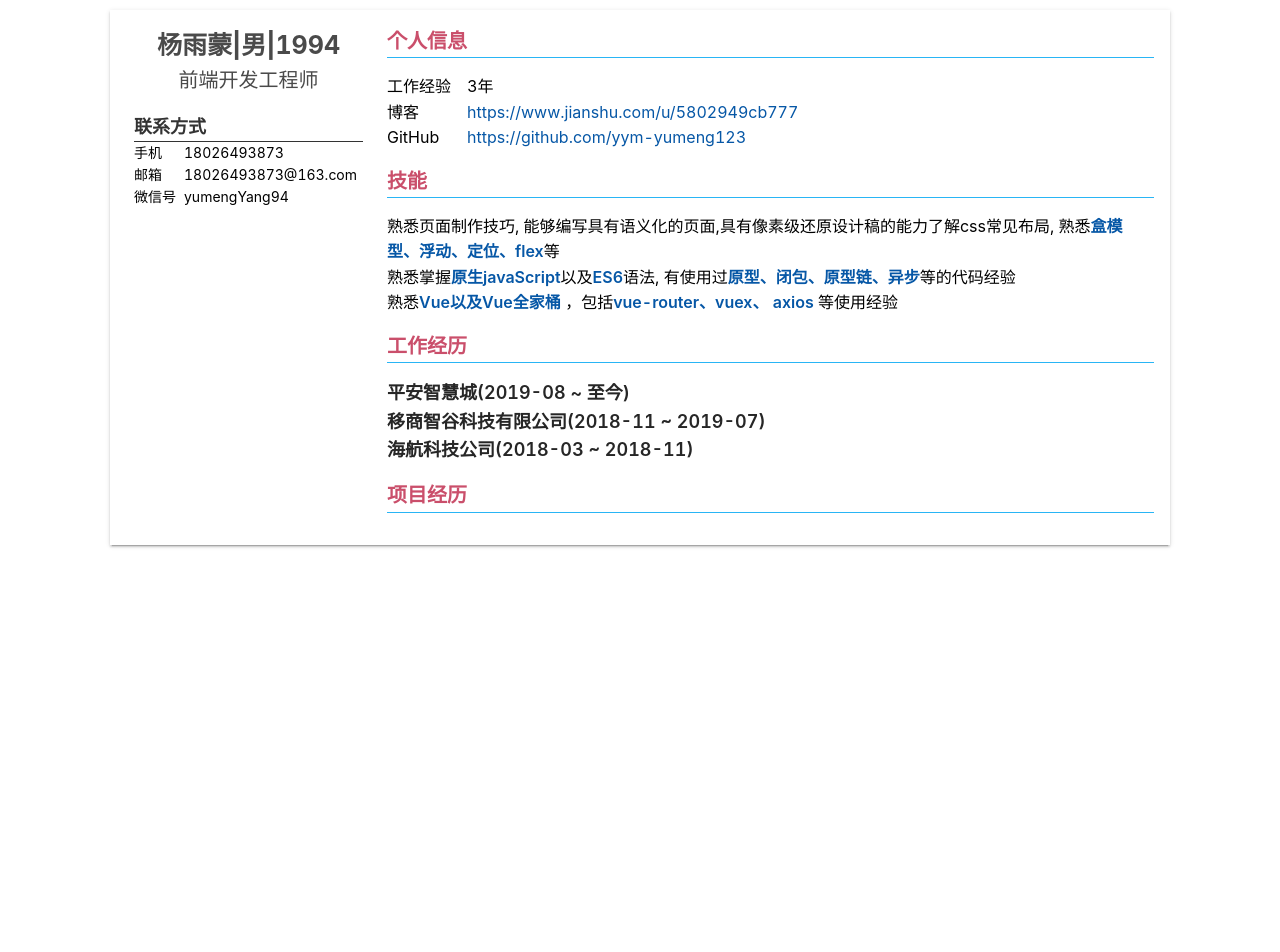
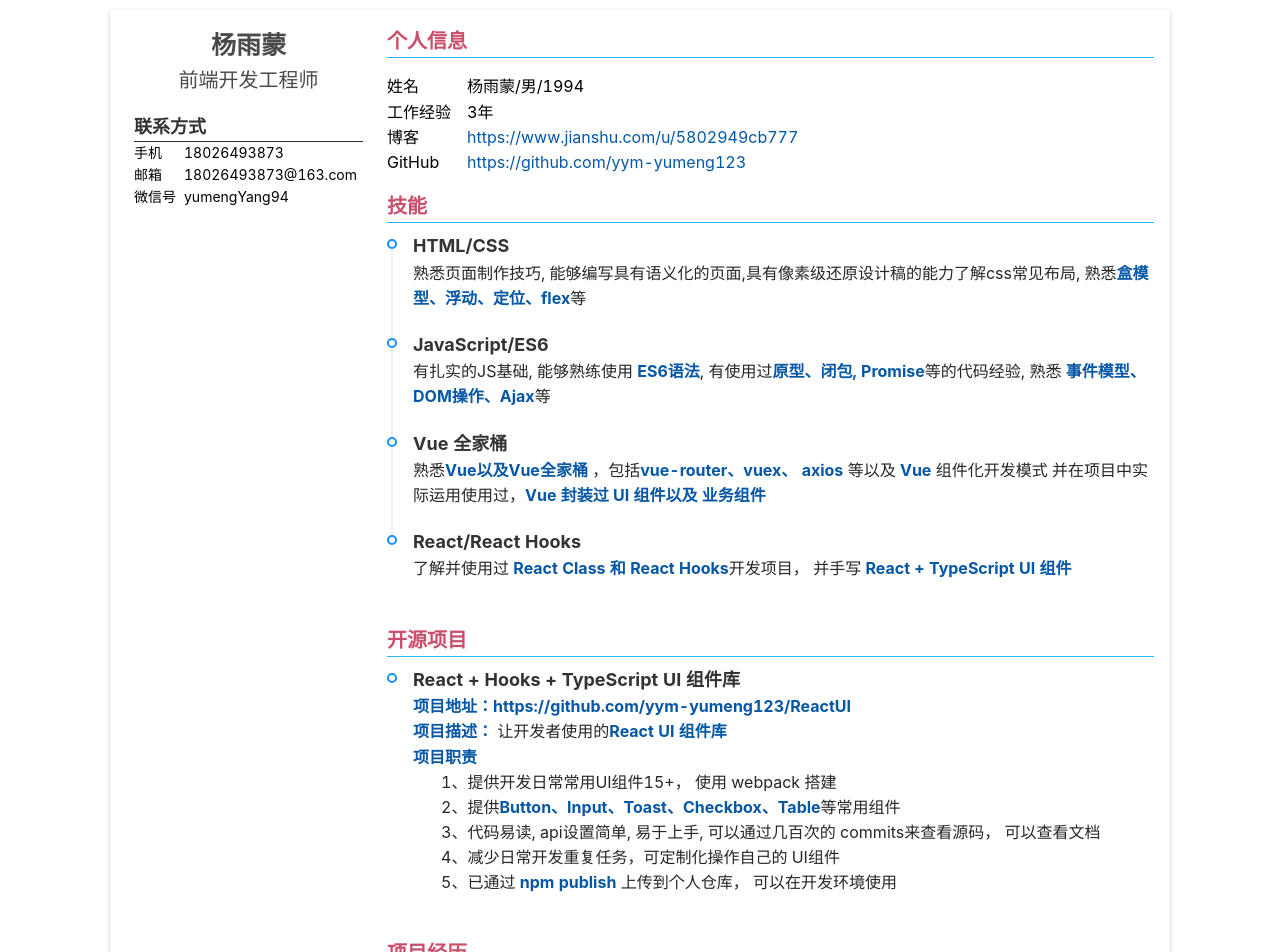
Before and after one commit to yym-yumeng123/CV, a React (Create React App) app: page / in a window 1280 px wide. Shown: the top 952 px of the page. Before the commit the page ends 810 px from the top, so only its background shows below. Built offline with nearby package versions, Linux system fonts and the light colour scheme.

Commit message:
feat： 初步完善简历

```diff
--- a/public/index.html
+++ b/public/index.html
@@ -10,34 +10,12 @@
       content="Web site created using create-react-app"
     />
     <link rel="apple-touch-icon" href="%PUBLIC_URL%/logo192.png" />
-    <!--
-      manifest.json provides metadata used when your web app is installed on a
-      user's mobile device or desktop. See https://developers.google.com/web/fundamentals/web-app-manifest/
-    -->
     <link rel="manifest" href="%PUBLIC_URL%/manifest.json" />
-    <!--
-      Notice the use of %PUBLIC_URL% in the tags above.
-      It will be replaced with the URL of the `public` folder during the build.
-      Only files inside the `public` folder can be referenced from the HTML.
 
-      Unlike "/favicon.ico" or "favicon.ico", "%PUBLIC_URL%/favicon.ico" will
-      work correctly both with client-side routing and a non-root public URL.
-      Learn how to configure a non-root public URL by running `npm run build`.
-    -->
-    <title>React App</title>
+    <title>简历</title>
   </head>
   <body>
     <noscript>You need to enable JavaScript to run this app.</noscript>
     <div id="root"></div>
-    <!--
-      This HTML file is a template.
-      If you open it directly in the browser, you will see an empty page.
-
-      You can add webfonts, meta tags, or analytics to this file.
-      The build step will place the bundled scripts into the <body> tag.
-
-      To begin the development, run `npm start` or `yarn start`.
-      To create a production bundle, use `npm run build` or `yarn build`.
-    -->
   </body>
 </html>
--- a/src/App.js
+++ b/src/App.js
@@ -1,6 +1,6 @@
-import Left from "./comonents/left"
-import Right from "./comonents/right"
-import { Row, Col, Divider } from "antd"
+import Left from "./Home/left"
+import Right from "./Home/right"
+import { Row, Col } from "antd"
 import "./App.css"
 
 function App() {
--- a/src/comonents/index.scss
+++ b/src/Home/index.scss
@@ -18,11 +18,18 @@ h4 {
 
 strong {
   color: #0657a6;
-  font-weight: 600;
+  font-weight: 700;
 }
 
 a {
   color: #0657a6;
+}
+
+.list {
+  text-indent: 2em;
+  li {
+    font-size: 16px;
+  }
 }
 
 .left {
@@ -56,23 +63,9 @@ a {
 }
 
 .right {
-  .info {
-    font-size: 16px;
-    &-content {
-      .item {
-        .label {
-          display: inline-block;
-          min-width: 80px;
-        }
-      }
-    }
-  }
-
-  .skill {
-    .content {
-      p {
-        font-size: 16px;
-      }
+  .content {
+    p {
+      font-size: 16px;
     }
   }
   .work {
--- a/src/comonents/left.js
+++ b/src/Home/left.js
@@ -14,17 +14,15 @@ const Left = () => {
       value: "18026493873@163.com",
     },
     {
-      label: '微信号',
-      value: 'yumengYang94'
-    }
+      label: "微信号",
+      value: "yumengYang94",
+    },
   ]
-
-
 
   return (
     <div className='left'>
       <div className='header'>
-        <h1>杨雨蒙|男|1994</h1>
+        <h1>杨雨蒙</h1>
         <p>前端开发工程师</p>
       </div>
       <div className='main'>
@@ -41,8 +39,6 @@ const Left = () => {
             })}
           </div>
         </div>
-
-
       </div>
     </div>
   )
--- /dev/null
+++ b/src/Home/right.js
@@ -0,0 +1,32 @@
+import React from "react"
+import BasicInfo from "../comonents/BasicInfo/basic_info"
+import Skill from "../comonents/Skill/skill"
+import Open from "../comonents/OpenSource/open"
+// import { Card, Typography } from "antd"
+import { Timeline } from "antd"
+import "./index.scss"
+
+const Right = () => {
+  return (
+    <div className='right'>
+      <BasicInfo />
+      <Skill />
+      <Open />
+
+      <div className='project bottom'>
+        <h4>项目经历</h4>
+        <section>
+          <h5>平安智慧城(2019-08 ~ 至今)</h5>
+        </section>
+        <section>
+          <h5>移商智谷科技有限公司(2018-11 ~ 2019-07)</h5>
+        </section>
+        <section>
+          <h5>海航科技公司(2018-03 ~ 2018-11)</h5>
+        </section>
+      </div>
+    </div>
+  )
+}
+
+export default Right
--- /dev/null
+++ b/src/comonents/BasicInfo/basic.scss
@@ -0,0 +1,11 @@
+.info {
+  font-size: 16px;
+  &-content {
+    .item {
+      .label {
+        display: inline-block;
+        min-width: 80px;
+      }
+    }
+  }
+}
--- /dev/null
+++ b/src/comonents/BasicInfo/basic_info.js
@@ -0,0 +1,49 @@
+import React from "react"
+import "./basic.scss"
+
+const infos = [
+  {
+    label: "姓名",
+    value: "杨雨蒙/男/1994",
+    link: false,
+  },
+  {
+    label: "工作经验",
+    value: "3年",
+    link: false,
+  },
+  {
+    label: "博客",
+    value: "https://www.jianshu.com/u/5802949cb777",
+    link: true,
+  },
+  {
+    label: "GitHub",
+    value: "https://github.com/yym-yumeng123",
+    link: true,
+  },
+]
+
+const BasicInfo = () => {
+  return (
+    <div className='info bottom'>
+      <h4>个人信息</h4>
+      <div className='info-content'>
+        {infos.map((item) => {
+          return (
+            <div className='item'>
+              <span className='label'>{item.label}</span>
+              {item.link ? (
+                <a href={item.value}>{item.value}</a>
+              ) : (
+                <span className='value'>{item.value}</span>
+              )}
+            </div>
+          )
+        })}
+      </div>
+    </div>
+  )
+}
+
+export default BasicInfo
--- /dev/null
+++ b/src/comonents/OpenSource/open.js
@@ -0,0 +1,50 @@
+import React from "react"
+import { Timeline } from "antd"
+
+const Open = () => {
+  return (
+    <div className='work bottom'>
+      <h4>开源项目</h4>
+      <div className='content'>
+        <Timeline>
+          <Timeline.Item>
+            <h3>React + Hooks + TypeScript UI 组件库</h3>
+            <p>
+              <strong>
+                项目地址：https://github.com/yym-yumeng123/ReactUI
+              </strong>
+            </p>
+            <p>
+              <strong>项目描述：</strong> 让开发者使用的
+              <strong>React UI 组件库</strong>
+            </p>
+            <div className='content'>
+              <p>
+                <strong>项目职责</strong>
+              </p>
+              <ul className='list'>
+                <li>1、提供开发日常常用UI组件15+， 使用 webpack 搭建</li>
+                <li>
+                  2、提供
+                  <strong>Button、Input、Toast、Checkbox、Table</strong>
+                  等常用组件
+                </li>
+                <li>
+                  3、代码易读, api设置简单, 易于上手, 可以通过几百次的
+                  commits来查看源码， 可以查看文档
+                </li>
+                <li>4、减少日常开发重复任务，可定制化操作自己的 UI组件</li>
+                <li>
+                  5、已通过 <strong>npm publish</strong> 上传到个人仓库，
+                  可以在开发环境使用
+                </li>
+              </ul>
+            </div>
+          </Timeline.Item>
+        </Timeline>
+      </div>
+    </div>
+  )
+}
+
+export default Open
--- /dev/null
+++ b/src/comonents/Skill/skill.js
@@ -0,0 +1,48 @@
+import React from "react"
+import { Timeline } from "antd"
+
+const Skill = () => {
+  return (
+    <div className='skill bottom'>
+      <h4>技能</h4>
+      <div className='content'>
+        <Timeline>
+          <Timeline.Item>
+            <h3>HTML/CSS</h3>
+            <p>
+              熟悉页面制作技巧,
+              能够编写具有语义化的页面,具有像素级还原设计稿的能力了解css常见布局,
+              熟悉<strong>盒模型、浮动、定位、flex</strong>等
+            </p>
+          </Timeline.Item>
+          <Timeline.Item>
+            <h3>JavaScript/ES6</h3>
+            <p>
+              有扎实的JS基础, 能够熟练使用 <strong>ES6语法</strong>, 有使用过
+              <strong>原型、闭包, Promise</strong>等的代码经验, 熟悉{" "}
+              <strong>事件模型、DOM操作、Ajax</strong>等
+            </p>
+          </Timeline.Item>
+          <Timeline.Item>
+            <h3>Vue 全家桶</h3>
+            <p>
+              熟悉<strong>Vue以及Vue全家桶</strong> ，包括
+              <strong>vue-router、vuex、 axios</strong> 等以及{" "}
+              <strong>Vue</strong> 组件化开发模式 并在项目中实际运用使用过，
+              <strong>Vue 封装过 UI 组件以及 业务组件</strong>
+            </p>
+          </Timeline.Item>
+          <Timeline.Item>
+            <h3>React/React Hooks</h3>
+            <p>
+              了解并使用过 <strong>React Class 和 React Hooks</strong>
+              开发项目， 并手写 <strong>React + TypeScript UI 组件</strong>
+            </p>
+          </Timeline.Item>
+        </Timeline>
+      </div>
+    </div>
+  )
+}
+
+export default Skill
--- a/src/comonents/right.js
+++ /dev/null
@@ -1,83 +0,0 @@
-import React from "react"
-import { Card, Typography } from "antd"
-import "./index.scss"
-
-const Right = () => {
-  const infos = [
-    {
-      label: "工作经验",
-      value: "3年",
-      link: false,
-    },
-    {
-      label: "博客",
-      value: "https://www.jianshu.com/u/5802949cb777",
-      link: true,
-    },
-    {
-      label: "GitHub",
-      value: "https://github.com/yym-yumeng123",
-      link: true,
-    },
-  ]
-  return (
-    <div className='right'>
-      <div className='info bottom'>
-        <h4>个人信息</h4>
-        <div className='info-content'>
-          {infos.map((item) => {
-            return (
-              <div className='item'>
-                <span className='label'>{item.label}</span>
-                {item.link ? (
-                  <a>{item.value}</a>
-                ) : (
-                  <span className='value'>{item.value}</span>
-                )}
-              </div>
-            )
-          })}
-        </div>
-      </div>
-
-      <div className='skill bottom'>
-        <h4>技能</h4>
-        <div className='content'>
-          <p>
-            熟悉页面制作技巧,
-            能够编写具有语义化的页面,具有像素级还原设计稿的能力了解css常见布局,
-            熟悉<strong>盒模型、浮动、定位、flex</strong>等
-          </p>
-          <p>
-            熟悉掌握<strong>原生javaScript</strong>以及
-            <strong>ES6</strong>语法, 有使用过
-            <strong>原型、闭包、原型链、异步</strong>等的代码经验
-          </p>
-          <p>
-            熟悉<strong>Vue以及Vue全家桶</strong> ，包括
-            <strong>vue-router、vuex、 axios</strong> 等使用经验
-          </p>
-        </div>
-      </div>
-      <div className='work bottom'>
-        <h4>工作经历</h4>
-        <div className='content'>
-          <section>
-            <h5>平安智慧城(2019-08 ~ 至今)</h5>
-          </section>
-          <section>
-            <h5>移商智谷科技有限公司(2018-11 ~ 2019-07)</h5>
-          </section>
-          <section>
-            <h5>海航科技公司(2018-03 ~ 2018-11)</h5>
-          </section>
-        </div>
-      </div>
-      <div className='project bottom'>
-        <h4>项目经历</h4>
-      </div>
-    </div>
-  )
-}
-
-export default Right
```
Also changed, not shown: 1 other file (tests, documents, lock files or other folders).
